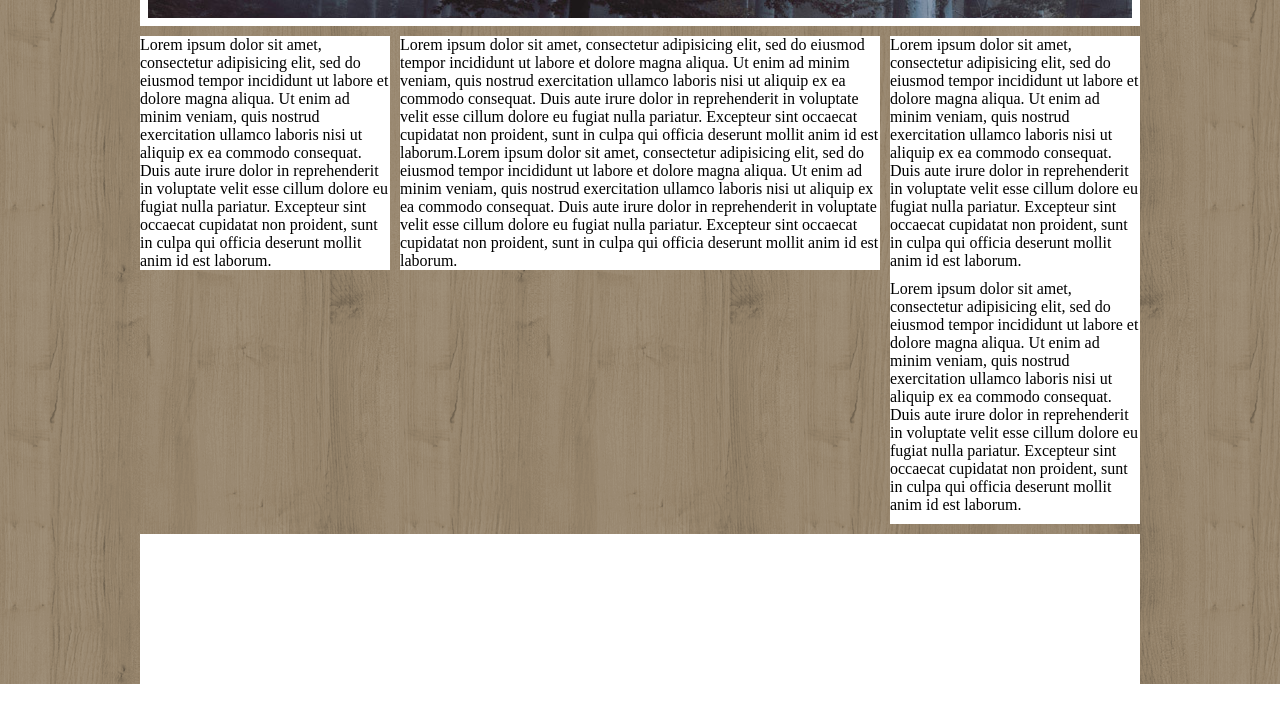
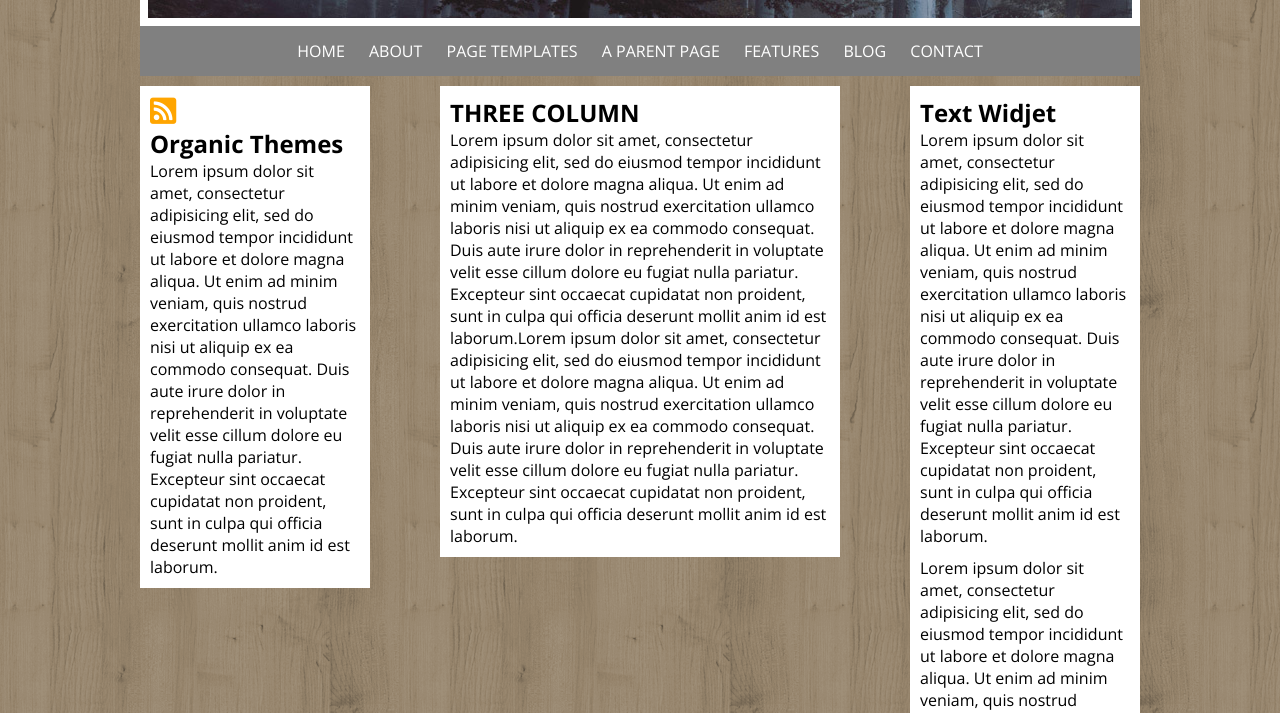
Before and after one commit to giuseppe198711/htmlcss-wp, a plain HTML site: page index.html in a window 1280 px wide. Shown: the part 234-947 px from the top of the page. Before the commit the page ends 918 px from the top, so only its background shows below. Drawn offline with nearby package versions, Linux system fonts and the light colour scheme.

Commit message:
a buon punto

```diff
--- a/css/style.css
+++ b/css/style.css
@@ -9,7 +9,7 @@
   background-image: url(../img/header.jpg);
   height: 250px;
   margin-top: 1%;
-  margin-bottom: 1%;
+
   border: 8px solid #fff;
 }
 
@@ -31,16 +31,37 @@
   border:  5px solid #fff;
 }
 
-
-body {background-image: url(../img/wood.png);
+nav {
+  background-color: grey;
+  margin-bottom: 1%;
+  height: 50px;
 }
 
+.main-menu {
+  list-style: none;
+  text-align: center;
+}
+
+.main-menu li {
+  display: inline-block;
+  padding: 0 10px;
+  line-height: 50px;
+}
+
+.main-menu a {
+  color: #fff;
+  text-decoration: none;
+}
+
+body {
+  background-image: url(../img/wood.png);
+  font-family: 'Open Sans', sans-serif;
+}
 
 .container {
   width: 1000px;
   margin: auto;
  }
-
 
 main::after {
   content: "";
@@ -50,22 +71,30 @@ main::after {
 
 .col-left {
   float: left;
-  width: 25%;
+  width: 23%;
   background-color: #fff;
+  padding: 10px;
+}
+
+.col-left  .fa-rss-square {
+  font-size: 30px;
+  color: orange;
 }
 
 .col-central {
   float: left;
-  width: 48%;
+  width: 40%;
   background-color: #fff;
-  margin-left: 1%;
-  margin-right: 1%;
+  margin-left: 7%;
+  margin-right: 7%;
+  padding: 10px;
 }
 
 .col-right {
   float: right;
-  width: 25%;
+  width: 23%;
   background-color: #fff;
+  padding: 10px;
 }
 
 .widget {
@@ -79,3 +108,9 @@ margin-top: 1%;
 background-color: #fff;
 height: 150px;
 }
+
+i {
+  line-height: 150px;
+  font-size: 50px;
+
+}
--- a/index.html
+++ b/index.html
@@ -2,6 +2,8 @@
 <html lang="en" dir="ltr">
   <head>
     <meta charset="utf-8">
+    <link href="https://fonts.googleapis.com/css2?family=Open+Sans:wght@400;600;700&display=swap" rel="stylesheet">
+    <link rel="stylesheet" href="https://cdnjs.cloudflare.com/ajax/libs/font-awesome/5.13.1/css/all.min.css">
     <link rel="stylesheet" href="css/style.css">
     <title>Struttura-Wp</title>
   </head>
@@ -16,25 +18,52 @@
             <h2>Another beautiful organic theme</h2>
           </div>
         </div>
-        <nav class="main-menu"></nav>
+        <!-- barra di navigazione -->
+        <nav class="">
+          <ul class="main-menu">
+            <li><a href="#">HOME</a></li>
+
+            <li><a href="#">ABOUT</a></li>
+
+            <li><a href="#">PAGE TEMPLATES</a></li>
+
+            <li><a href="#">A PARENT PAGE</a></li>
+
+            <li><a href="#">FEATURES</a></li>
+
+            <li><a href="#">BLOG</a></li>
+
+            <li><a href="#">CONTACT</a></li>
+          </ul>
+        </nav>
+        <!-- /barra di navigazione -->
       </header>
       <!-- /intestazione -->
 
       <!-- parte centrale -->
       <main>
         <!-- float left -->
+        <aside class="col-left">
+          <i class="fas fa-rss-square"></i>
+          <h2>Organic Themes</h2>
+          Lorem ipsum dolor sit amet, consectetur adipisicing elit, sed do eiusmod tempor incididunt ut labore et dolore magna aliqua. Ut enim ad minim veniam, quis nostrud exercitation ullamco laboris nisi ut aliquip ex ea commodo consequat. Duis aute irure dolor in reprehenderit in voluptate velit esse cillum dolore eu fugiat nulla pariatur. Excepteur sint occaecat cupidatat non proident, sunt in culpa qui officia deserunt mollit anim id est laborum.
+        </aside>
 
-        <aside class="col-left">Lorem ipsum dolor sit amet, consectetur adipisicing elit, sed do eiusmod tempor incididunt ut labore et dolore magna aliqua. Ut enim ad minim veniam, quis nostrud exercitation ullamco laboris nisi ut aliquip ex ea commodo consequat. Duis aute irure dolor in reprehenderit in voluptate velit esse cillum dolore eu fugiat nulla pariatur. Excepteur sint occaecat cupidatat non proident, sunt in culpa qui officia deserunt mollit anim id est laborum.</aside>
         <!-- /float left -->
 
         <!-- float central -->
-        <section class="col-central">Lorem ipsum dolor sit amet, consectetur adipisicing elit, sed do eiusmod tempor incididunt ut labore et dolore magna aliqua. Ut enim ad minim veniam, quis nostrud exercitation ullamco laboris nisi ut aliquip ex ea commodo consequat. Duis aute irure dolor in reprehenderit in voluptate velit esse cillum dolore eu fugiat nulla pariatur. Excepteur sint occaecat cupidatat non proident, sunt in culpa qui officia deserunt mollit anim id est laborum.Lorem ipsum dolor sit amet, consectetur adipisicing elit, sed do eiusmod tempor incididunt ut labore et dolore magna aliqua. Ut enim ad minim veniam, quis nostrud exercitation ullamco laboris nisi ut aliquip ex ea commodo consequat. Duis aute irure dolor in reprehenderit in voluptate velit esse cillum dolore eu fugiat nulla pariatur. Excepteur sint occaecat cupidatat non proident, sunt in culpa qui officia deserunt mollit anim id est laborum.</section>
+        <section class="col-central">
+          <h2>THREE COLUMN</h2>
+          Lorem ipsum dolor sit amet, consectetur adipisicing elit, sed do eiusmod tempor incididunt ut labore et dolore magna aliqua. Ut enim ad minim veniam, quis nostrud exercitation ullamco laboris nisi ut aliquip ex ea commodo consequat. Duis aute irure dolor in reprehenderit in voluptate velit esse cillum dolore eu fugiat nulla pariatur. Excepteur sint occaecat cupidatat non proident, sunt in culpa qui officia deserunt mollit anim id est laborum.Lorem ipsum dolor sit amet, consectetur adipisicing elit, sed do eiusmod tempor incididunt ut labore et dolore magna aliqua. Ut enim ad minim veniam, quis nostrud exercitation ullamco laboris nisi ut aliquip ex ea commodo consequat. Duis aute irure dolor in reprehenderit in voluptate velit esse cillum dolore eu fugiat nulla pariatur. Excepteur sint occaecat cupidatat non proident, sunt in culpa qui officia deserunt mollit anim id est laborum.
+        </section>
         <!-- /float central -->
 
         <!-- float right top -->
         <aside class="col-right">
 
-          <div class="widget">Lorem ipsum dolor sit amet, consectetur adipisicing elit, sed do eiusmod tempor incididunt ut labore et dolore magna aliqua. Ut enim ad minim veniam, quis nostrud exercitation ullamco laboris nisi ut aliquip ex ea commodo consequat. Duis aute irure dolor in reprehenderit in voluptate velit esse cillum dolore eu fugiat nulla pariatur. Excepteur sint occaecat cupidatat non proident, sunt in culpa qui officia deserunt mollit anim id est laborum.
+          <div class="widget">
+            <h2>Text Widjet</h2>
+            Lorem ipsum dolor sit amet, consectetur adipisicing elit, sed do eiusmod tempor incididunt ut labore et dolore magna aliqua. Ut enim ad minim veniam, quis nostrud exercitation ullamco laboris nisi ut aliquip ex ea commodo consequat. Duis aute irure dolor in reprehenderit in voluptate velit esse cillum dolore eu fugiat nulla pariatur. Excepteur sint occaecat cupidatat non proident, sunt in culpa qui officia deserunt mollit anim id est laborum.
 
           </div>
 
@@ -49,7 +78,11 @@
       <!-- /parte centrale -->
 
       <!-- piè di pagina -->
-      <footer></footer>
+      <footer>
+        <i class="fab fa-facebook-square"></i>
+        <i class="fab fa-instagram"></i>
+        <i class="fab fa-github"></i>
+      </footer>
       <!-- /piè di pagina -->
 
     </div>
```
